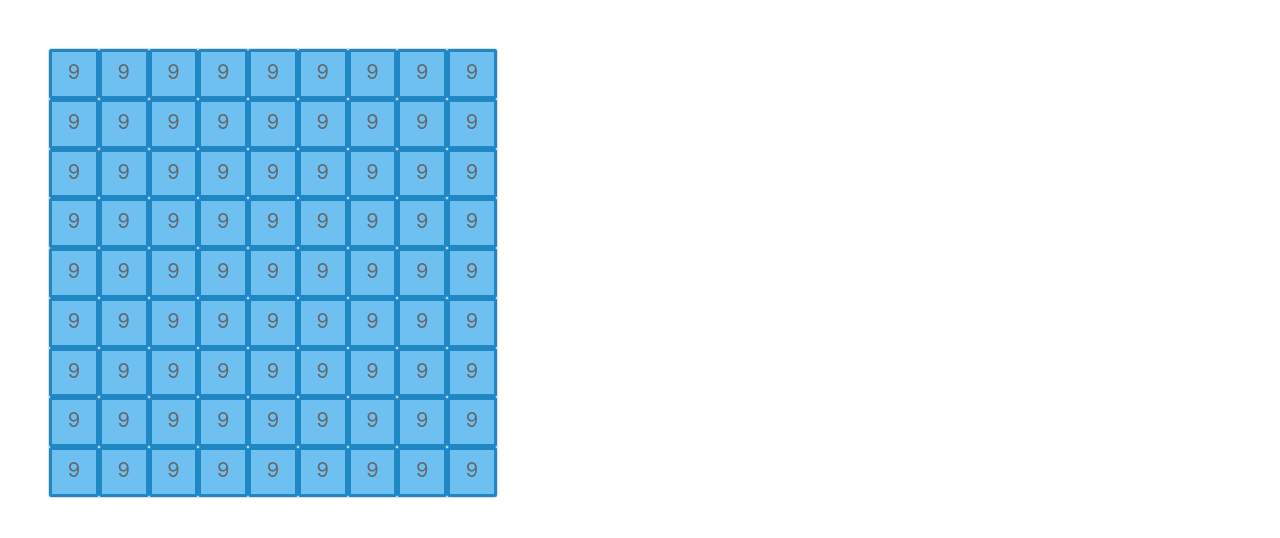
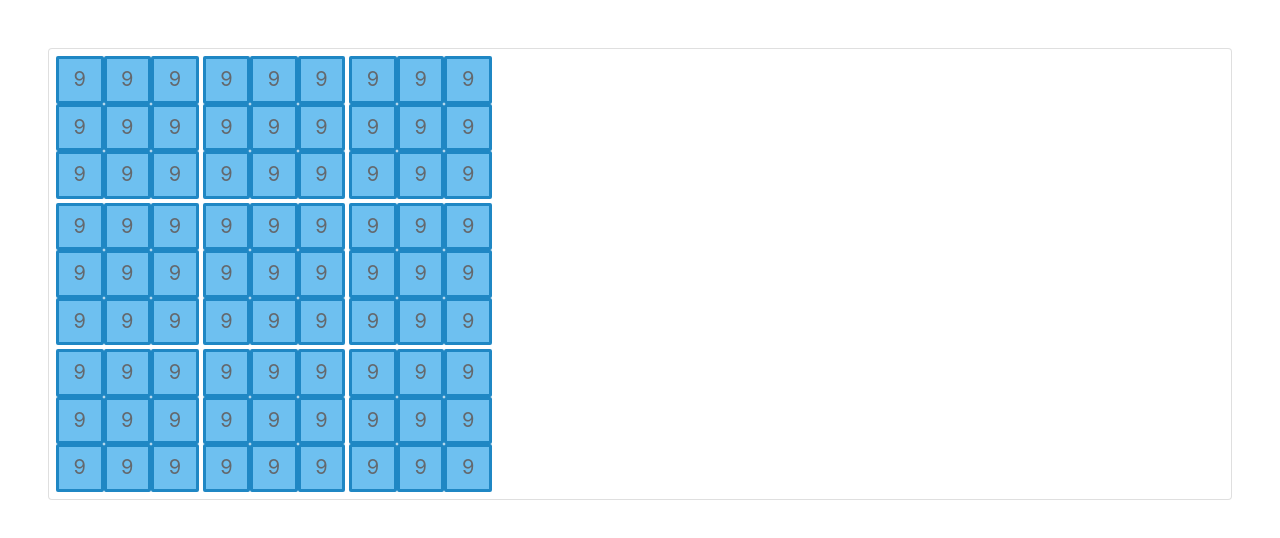
Before and after one commit to davemlacroix/sudoku-solver-ui, an Angular app: page / in a window 1280 px wide. Shown: the top 538 px of the page. Built offline with nearby package versions, Linux system fonts and the light colour scheme.

Commit message:
created sudoku-grid component. removed excess divs from sudoku-cell and addressed height issues.

```diff
--- a/src/app/app.component.html
+++ b/src/app/app.component.html
@@ -1,101 +1,13 @@
-<div class = "card m-5" style="width:450px; height:450px;">
-  <div style="height: 11.11%">
-    <sudoku-cell></sudoku-cell>
-    <sudoku-cell></sudoku-cell>
-    <sudoku-cell></sudoku-cell>
-    <sudoku-cell></sudoku-cell>
-    <sudoku-cell></sudoku-cell>
-    <sudoku-cell></sudoku-cell>
-    <sudoku-cell></sudoku-cell>
-    <sudoku-cell></sudoku-cell>
-    <sudoku-cell></sudoku-cell>
-  </div>
-  <div style="height: 11.11%">
-    <sudoku-cell></sudoku-cell>
-    <sudoku-cell></sudoku-cell>
-    <sudoku-cell></sudoku-cell>
-    <sudoku-cell></sudoku-cell>
-    <sudoku-cell></sudoku-cell>
-    <sudoku-cell></sudoku-cell>
-    <sudoku-cell></sudoku-cell>
-    <sudoku-cell></sudoku-cell>
-    <sudoku-cell></sudoku-cell>
-  </div>
-  <div style="height: 11.11%">
-    <sudoku-cell></sudoku-cell>
-    <sudoku-cell></sudoku-cell>
-    <sudoku-cell></sudoku-cell>
-    <sudoku-cell></sudoku-cell>
-    <sudoku-cell></sudoku-cell>
-    <sudoku-cell></sudoku-cell>
-    <sudoku-cell></sudoku-cell>
-    <sudoku-cell></sudoku-cell>
-    <sudoku-cell></sudoku-cell>
-  </div>
-  <div style="height: 11.11%">
-    <sudoku-cell></sudoku-cell>
-    <sudoku-cell></sudoku-cell>
-    <sudoku-cell></sudoku-cell>
-    <sudoku-cell></sudoku-cell>
-    <sudoku-cell></sudoku-cell>
-    <sudoku-cell></sudoku-cell>
-    <sudoku-cell></sudoku-cell>
-    <sudoku-cell></sudoku-cell>
-    <sudoku-cell></sudoku-cell>
-  </div>
-  <div style="height: 11.11%">
-    <sudoku-cell></sudoku-cell>
-    <sudoku-cell></sudoku-cell>
-    <sudoku-cell></sudoku-cell>
-    <sudoku-cell></sudoku-cell>
-    <sudoku-cell></sudoku-cell>
-    <sudoku-cell></sudoku-cell>
-    <sudoku-cell></sudoku-cell>
-    <sudoku-cell></sudoku-cell>
-    <sudoku-cell></sudoku-cell>
-  </div>
-  <div style="height: 11.11%">
-    <sudoku-cell></sudoku-cell>
-    <sudoku-cell></sudoku-cell>
-    <sudoku-cell></sudoku-cell>
-    <sudoku-cell></sudoku-cell>
-    <sudoku-cell></sudoku-cell>
-    <sudoku-cell></sudoku-cell>
-    <sudoku-cell></sudoku-cell>
-    <sudoku-cell></sudoku-cell>
-    <sudoku-cell></sudoku-cell>
-  </div>
-  <div style="height: 11.11%">
-    <sudoku-cell></sudoku-cell>
-    <sudoku-cell></sudoku-cell>
-    <sudoku-cell></sudoku-cell>
-    <sudoku-cell></sudoku-cell>
-    <sudoku-cell></sudoku-cell>
-    <sudoku-cell></sudoku-cell>
-    <sudoku-cell></sudoku-cell>
-    <sudoku-cell></sudoku-cell>
-    <sudoku-cell></sudoku-cell>
-  </div>
-  <div style="height: 11.11%">
-    <sudoku-cell></sudoku-cell>
-    <sudoku-cell></sudoku-cell>
-    <sudoku-cell></sudoku-cell>
-    <sudoku-cell></sudoku-cell>
-    <sudoku-cell></sudoku-cell>
-    <sudoku-cell></sudoku-cell>
-    <sudoku-cell></sudoku-cell>
-    <sudoku-cell></sudoku-cell>
-    <sudoku-cell></sudoku-cell>
-  </div>
-  <div style="height: 11.11%">
-    <sudoku-cell></sudoku-cell>
-    <sudoku-cell></sudoku-cell>
-    <sudoku-cell></sudoku-cell>
-    <sudoku-cell></sudoku-cell>
-    <sudoku-cell></sudoku-cell>
-    <sudoku-cell></sudoku-cell>
-    <sudoku-cell></sudoku-cell>
-    <sudoku-cell></sudoku-cell>
-    <sudoku-cell></sudoku-cell>
+<div class="card m-5" >
+  <div class="card-body" style="width:450px; height:450px;padding:5px">
+    <sudoku-grid></sudoku-grid>
+    <sudoku-grid></sudoku-grid>
+    <sudoku-grid></sudoku-grid>
+    <sudoku-grid></sudoku-grid>
+    <sudoku-grid></sudoku-grid>
+    <sudoku-grid></sudoku-grid>
+    <sudoku-grid></sudoku-grid>
+    <sudoku-grid></sudoku-grid>
+    <sudoku-grid></sudoku-grid>
   </div>
 </div>
--- a/src/app/app.module.ts
+++ b/src/app/app.module.ts
@@ -4,11 +4,13 @@ import { BrowserModule } from '@angular/platform-browser';
 import { AppComponent } from './app.component';
 import { NgbModule } from '@ng-bootstrap/ng-bootstrap';
 import { SudokuCellComponent } from './sudoku-cell.component';
+import { SudokuGridComponent } from './sudoku-grid.component';
 
 @NgModule({
   declarations: [
     AppComponent,
-    SudokuCellComponent
+    SudokuCellComponent,
+    SudokuGridComponent
   ],
   imports: [
     BrowserModule,
--- a/src/app/sudoku-cell.component.css
+++ b/src/app/sudoku-cell.component.css
@@ -3,8 +3,8 @@
     background-color: rgb(110, 192, 240);
     border: 3px solid rgb(31, 135, 196);
     border-radius: 2px;
-    height: 100%;
-    width: 11.11%;
+    height: 33.33%;
+    width: 33.33%;
     padding: 5px;
     color: rgb(100, 104, 109);
     font-family: Inter,sans-serif;
--- /dev/null
+++ b/src/app/sudoku-grid.component.css
@@ -0,0 +1,6 @@
+.sudoku-grid {
+    display: inline-block;
+    height: 33.33%;
+    width: 33.33%;
+    padding:2px;
+}
--- /dev/null
+++ b/src/app/sudoku-grid.component.html
@@ -0,0 +1,11 @@
+<div class="sudoku-grid">
+        <sudoku-cell></sudoku-cell>
+        <sudoku-cell></sudoku-cell>
+        <sudoku-cell></sudoku-cell>
+        <sudoku-cell></sudoku-cell>
+        <sudoku-cell></sudoku-cell>
+        <sudoku-cell></sudoku-cell>
+        <sudoku-cell></sudoku-cell>
+        <sudoku-cell></sudoku-cell>
+        <sudoku-cell></sudoku-cell>
+  </div>
```
Also changed, not shown: src/app/sudoku-grid.component.ts (added, +10 -0 lines).
